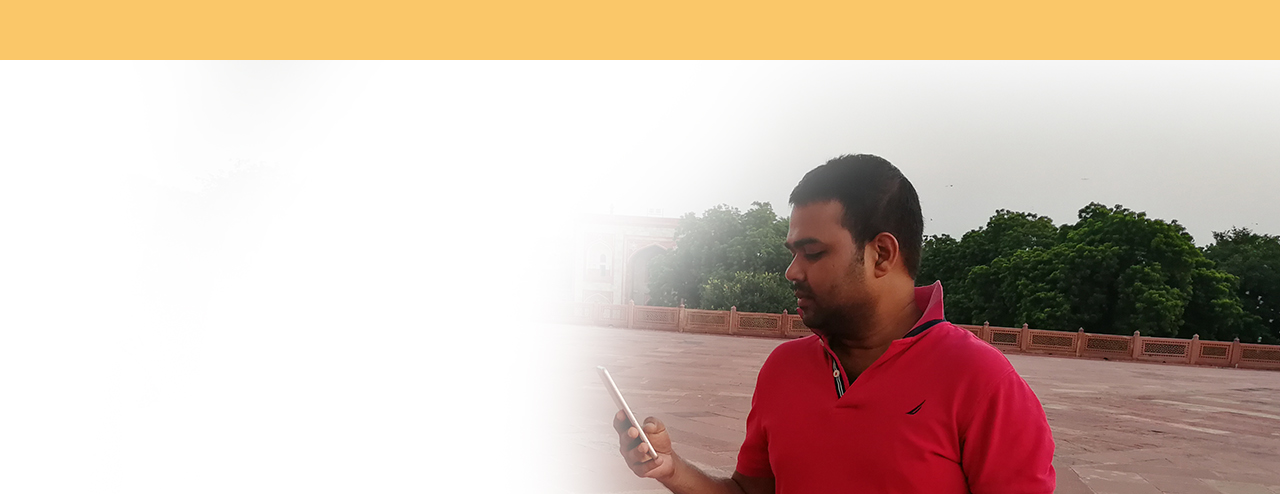
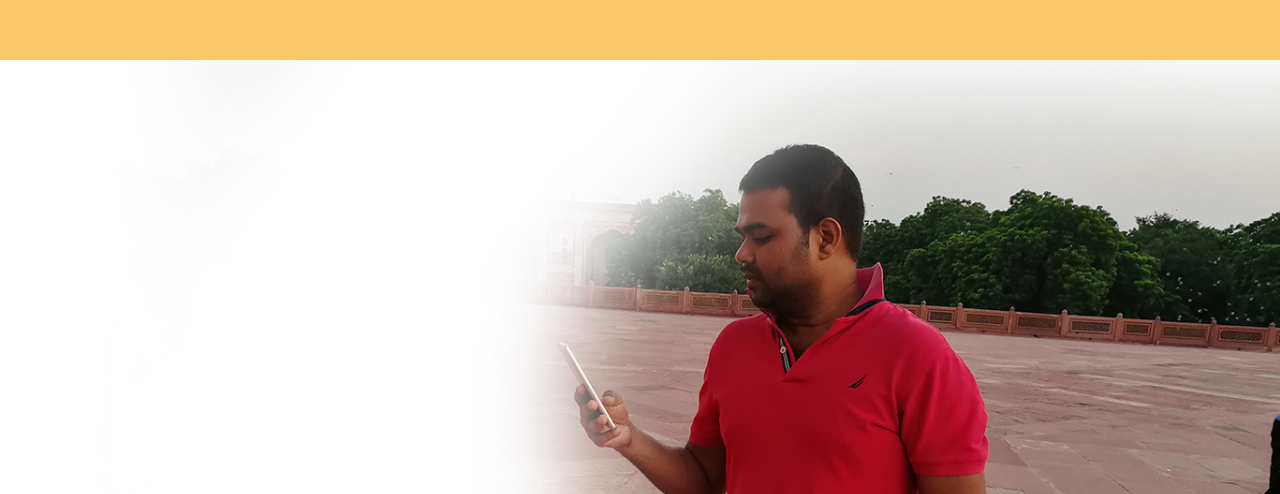
Before and after one commit to akhilesh30004/akhil, a plain HTML site: page index.html in a window 1280 px wide. Shown: the top 494 px of the page. Drawn offline with Linux system fonts and the light colour scheme; files whose address does not match are found by name.

Commit message:
Update mycss.css

```diff
--- a/mycss.css
+++ b/mycss.css
@@ -14,7 +14,7 @@
 	display: inline-block;
 	margin: 0px;
 	padding: 0px;
-	background-image: url("20150913_101407.jpg");
+	background-image: url("20150913_101407.jpg");    background-size: cover;
 }
 .slidertext{
 	position: absolute;
```
